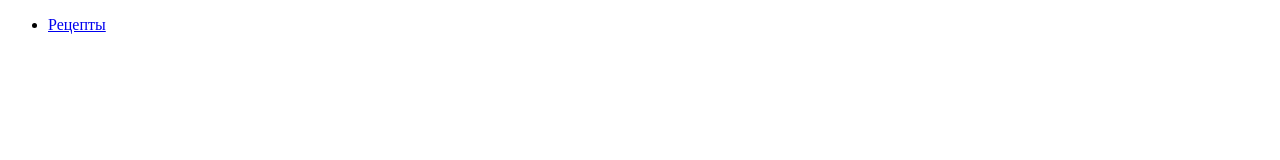
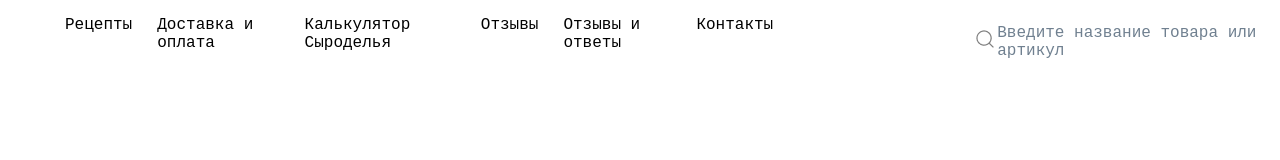
Before and after one commit to Shokhabbos/cheese, a plain HTML site: page index.html in a window 1280 px wide. Drawn offline with Linux system fonts and the light colour scheme.

Commit message:
added end

```diff
--- a/index.html
+++ b/index.html
@@ -4,14 +4,30 @@
     <meta charset="UTF-8">
     <meta http-equiv="X-UA-Compatible" content="IE=edge">
     <meta name="viewport" content="width=device-width, initial-scale=1.0">
+    <link rel="stylesheet" href="./normalize.css">
     <link rel="stylesheet" href="./style.css">
     <title>Document</title>
 </head>
 <body>
     <header>
-        <ul>
-            <li><a href="#">Рецепты</a></li>
+        <div class="header">
+        <ul class="header__list">
+            <li class="header__link"><a href="#">Рецепты</a></li>
+            <li class="header__link"><a href="#">Доставка и оплата</a></li>
+            <li class="header__link"><a href="#">Калькулятор Сыроделья</a></li>
+            <li class="header__link"><a href="#">Отзывы</a></li>
+            <li class="header__link"><a href="#">Отзывы и ответы</a></li>
+            <li class="header__link"><a href="#">Контакты</a></li>
         </ul>
+        <div class="wrapper">
+            <div>
+                <img src="./images/search-loupe 2.png" alt="lupa">
+            </div>
+            <div>
+                Введите название товара или артикул
+            </div>
+        </div>
+    </div>
     </header>
 </body>
 </html>
--- a/style.css
+++ b/style.css
@@ -0,0 +1,25 @@
+.header{
+    display: flex;
+}
+.header__list{
+    display: flex;
+}
+.header__link{
+    padding-left: 25px;
+}
+a{
+    color: black;
+}
+div{
+    color: slategray;
+}
+.wrapper{
+    margin-left: 200px;
+    margin-top: 15px;
+    display: flex;
+    align-items: center;
+}
+input{
+    border: none;
+    width: 250px;
+}
```
Also changed, not shown: images/search-loupe 2.png (added).
